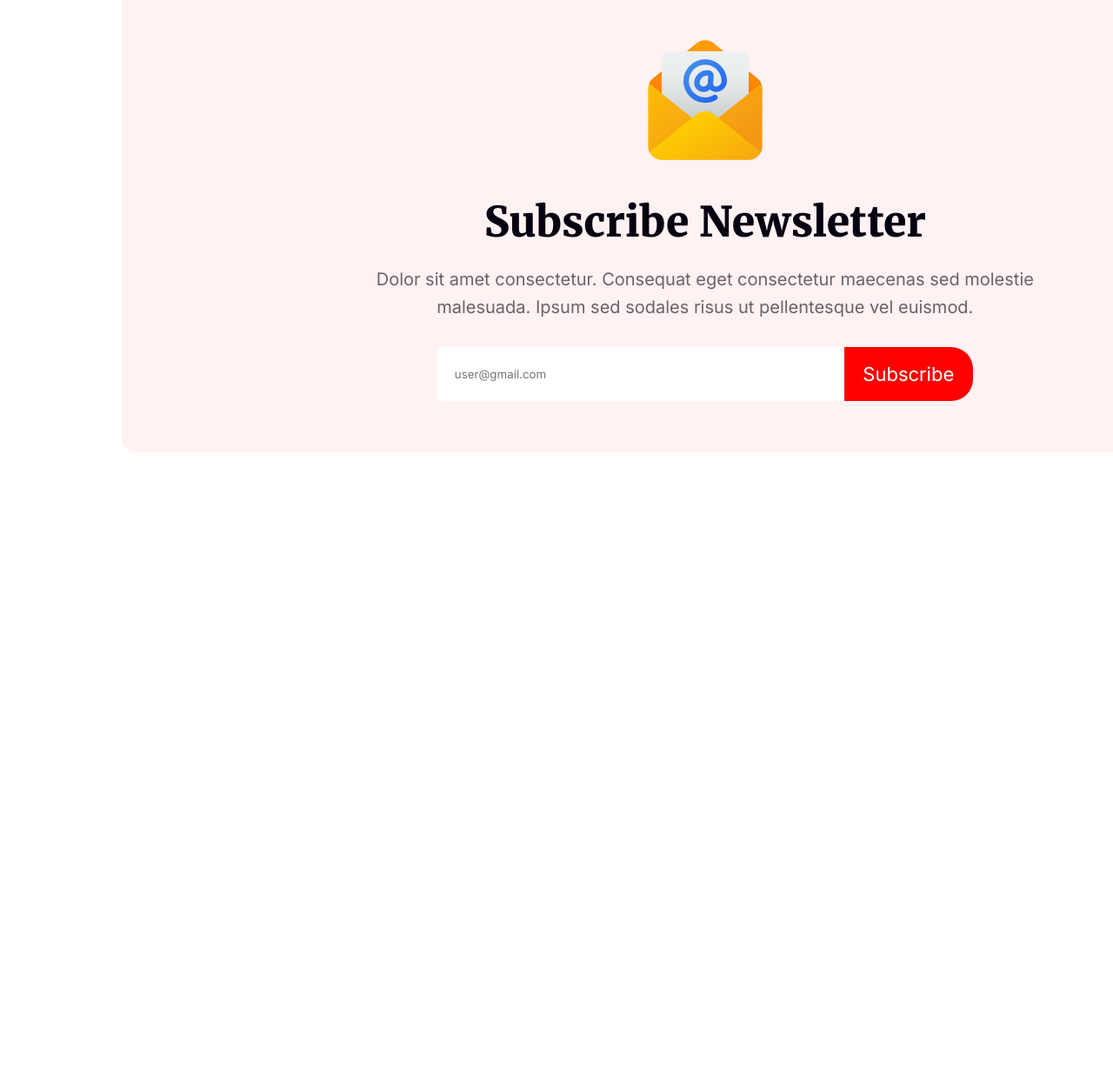
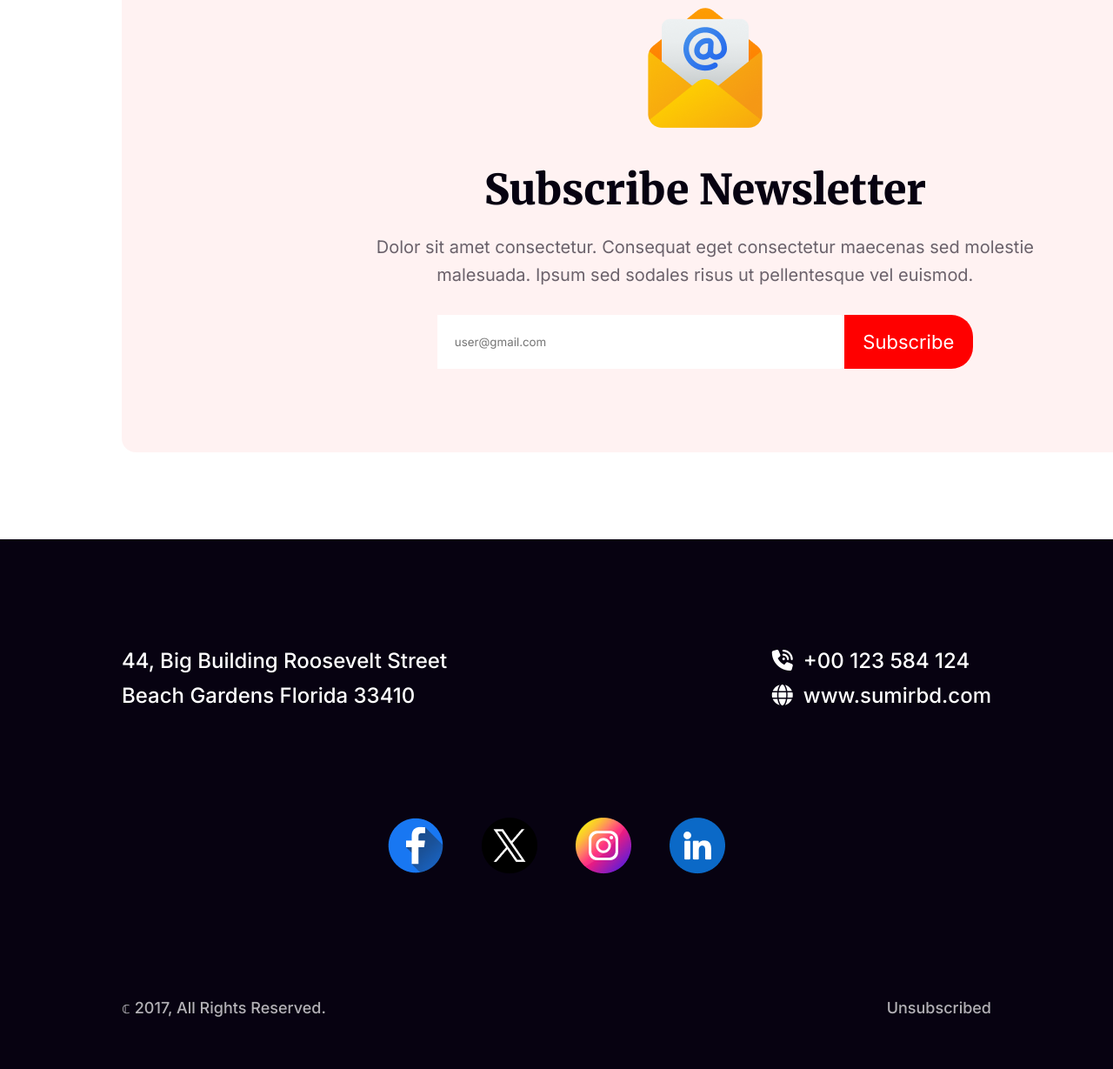
Before and after one commit to Sakib3602/new, a plain HTML site: page index.html in a window 1280 px wide. Shown: the part 4882-6111 px from the top of the page at 87% size. Before the commit the page ends 5402 px from the top, so only its background shows below. Drawn offline with Linux system fonts and the light colour scheme.

Commit message:
add footer

```diff
--- a/index.html
+++ b/index.html
@@ -4,6 +4,8 @@
     <meta charset="UTF-8" />
     <meta name="viewport" content="width=device-width, initial-scale=1.0" />
     <title>Happy New Year</title>
+    <link rel="stylesheet" href="https://cdnjs.cloudflare.com/ajax/libs/font-awesome/6.5.1/css/all.min.css" integrity="sha512-DTOQO9RWCH3ppGqcWaEA1BIZOC6xxalwEsw9c2QQeAIftl+Vegovlnee1c9QX4TctnWMn13TZye+giMm8e2LwA==" crossorigin="anonymous" referrerpolicy="no-referrer" />
+
     <link rel="stylesheet" href="style.css" />
   </head>
   <body>
@@ -149,9 +151,49 @@
           </div>
 
 
+          <div class="footer">
+            <div class="footer-first">
+              <div class="one">
+                <h5 class="w">44, Big Building Roosevelt Street</h5>
+              <h5>Beach Gardens Florida 33410</h5>
+              </div>
+              <div class="two">
+                <a href=""><h5 class="w"><i  class="fa-solid fa-phone-volume poppo"></i><span class="pop">+00 123 584 124</span></h5>
+                </a>
+                <a href=""> <h5><i class="fa-solid fa-globe poppo"></i><span class="pop">www.sumirbd.com</span></h5>
+                </a>
+              </div>
+            </div>
+
+
+            <div class="social">
+             <a href=""> <img src="./resources/Facebook.png" alt=""></a>
+              <a href=""><img src="./resources/Twitter.png" alt=""></a>
+              <a href=""><img src="./resources/Instagram.png" alt=""></a>
+             <a href=""> <img src="./resources/Linkedin.png" alt=""></a>
+            </div>
+
+            <div class="finish">
+              <div class="onet">
+
+                <h5>&copf; 2017, All Rights Reserved.</h5>
+                </div>
+                <div class="two">
+                 <h5>Unsubscribed</h5>
+                </div>
+
+            </div>
+
+          </div>
+
+
+
+
+
+
         </div>
       </div>
     </main>
-    <footer></footer>
+
   </body>
 </html>
--- a/style.css
+++ b/style.css
@@ -358,7 +358,7 @@ position: relative;
 .page7-box{
   position: absolute;
   left: 22%;
-  top:22%;
+  top:16%;
   width: 796px;
   text-align: center;
 
@@ -385,6 +385,8 @@ border: none;
 padding-left: 20px;
 color: #07021145;
 font-family: "Inter", sans-serif;
+border-top-right-radius: 5px;
+border-bottom-right-radius: 5px;
 
 }
 .page7-box button{
@@ -406,3 +408,58 @@ font-family: "Inter", sans-serif;
   justify-content: center;
   margin-top: 30px;
 }
+.footer{
+  color: white;
+  margin-top: 100px;
+  width: 100%;
+height: 609px;
+background-color: #070211;
+
+}
+.footer-first{
+  display: flex;
+  margin-left: 140px;
+  margin-right: 140px;
+  justify-content: space-between;
+
+}
+
+.footer-first h5{
+  color: #FFF;
+ font-family: "Inter", sans-serif;
+font-size: 24px;
+font-weight: 500;
+line-height: 40px;
+}
+.w{
+  margin-top: 120px;
+}
+
+.pop{
+  margin-left: 12px;
+}
+.social{
+  text-align: center;
+  margin-top: 100px;
+}
+.social img{
+  padding: 20px;
+}
+
+.finish{
+  display: flex;
+  margin-left: 140px;
+  margin-right: 140px;
+  justify-content: space-between;
+}
+.finish h5{
+  color: #ffffffb1;
+ font-family: "Inter", sans-serif;
+font-size: 18px;
+font-weight: 500;
+line-height: 40px;
+margin-top: 110px;
+}
+.two a{
+  text-decoration: none;
+}
```
